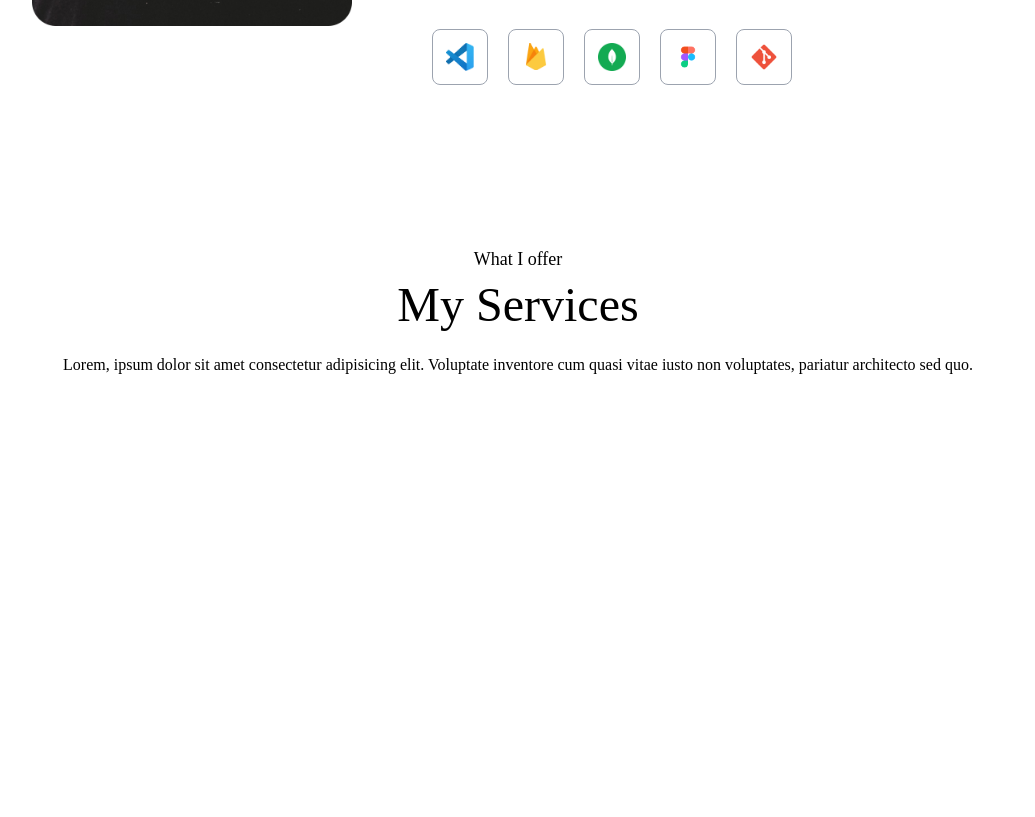
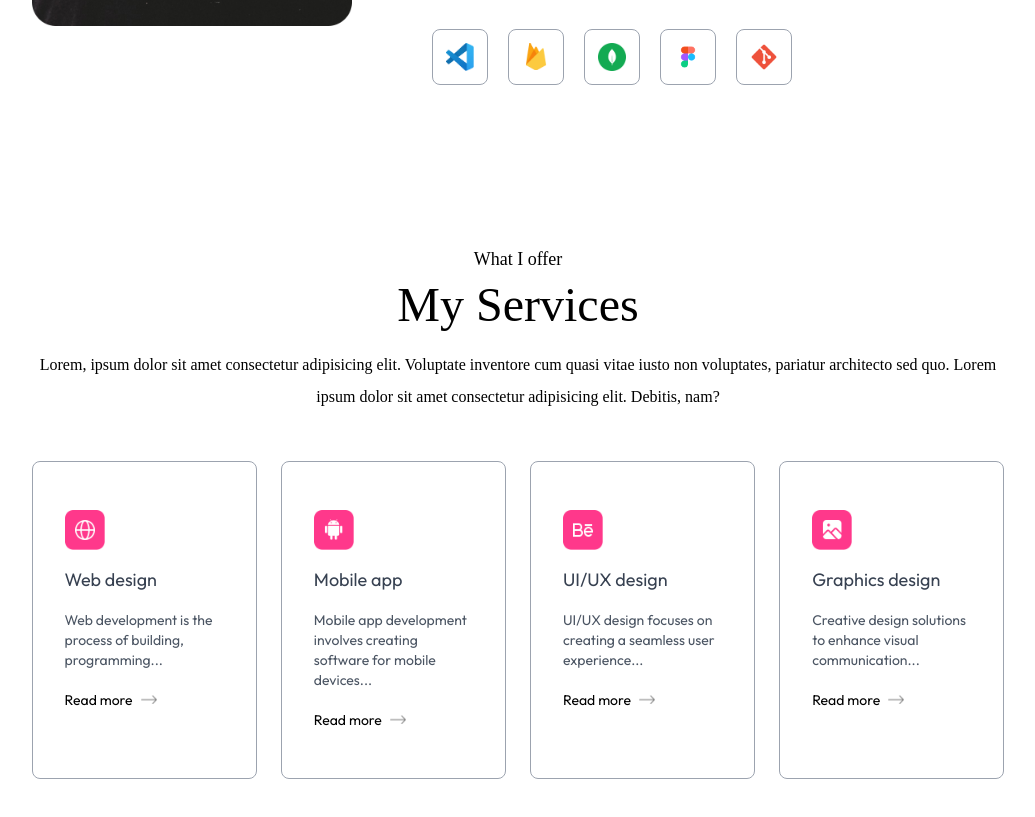
Before and after one commit to JelenaIlic333/Portoflio, a Next.js app: page / in a window 1280 px wide. Shown: the part 1468-2285 px from the top of the page, without its empty margins (122-1157 px from the left). Before the commit the page ends 1937 px from the top, so only its background shows below. Built offline with nearby package versions, Linux system fonts and the light colour scheme; a web font is replaced by a local one.

Commit message:
my services

```diff
--- a/app/components/Services.jsx
+++ b/app/components/Services.jsx
@@ -1,3 +1,5 @@
+import { assets, serviceData } from '@/assets/assets'
+import Image from 'next/image'
 import React from 'react'
 
 const Services = () => {
@@ -9,7 +11,26 @@ const Services = () => {
       <p className='text-center max-w-2x1 mx-auto mt-5 mb-12 font-Ovo'>
         Lorem, ipsum dolor sit amet consectetur adipisicing elit.
          Voluptate inventore cum quasi vitae iusto non voluptates, pariatur architecto sed quo.
+         Lorem ipsum dolor sit amet consectetur adipisicing elit. Debitis, nam?
       </p>
+
+      <div className='grid grid-cols-auto gap-6 my-10'>
+          {serviceData.map(({icon, title, description, link}, index)=>(
+            <div key={index}
+               className='border border-gray-400 rounded-lg px-8 py-12 hover:shadow-black cursor-pointer
+                hover:bg-lightHover hover:-translate-y-1 duration-500'>
+                <Image src={icon} alt='' className='w-10' />
+                <h3 className='text-lg my-4 text-gray-700'>{title}</h3>
+                <p className='text-sm text-gray-600 leading-5'>
+                  {description}
+                </p>
+                <a href={link} className='flex items-center gap-2 text-sm mt-5'>
+                  Read more <Image src={assets.right_arrow} alt="" className='w-4'/>
+                </a>
+            </div>
+          ))}
+      </div>
+
     </div>
   )
 }
--- a/tailwind.config.js
+++ b/tailwind.config.js
@@ -17,6 +17,9 @@ module.exports = {
     boxShadow: {
       'black' : '4px 4px 0 #000',
       'white' : '4px 4px 0 #fff',
+    },
+    gridTemplateColumns: {
+      'auto' : 'repeat(auto-fit, minmax(200px, 1fr))'
     }
   },
  },
```
